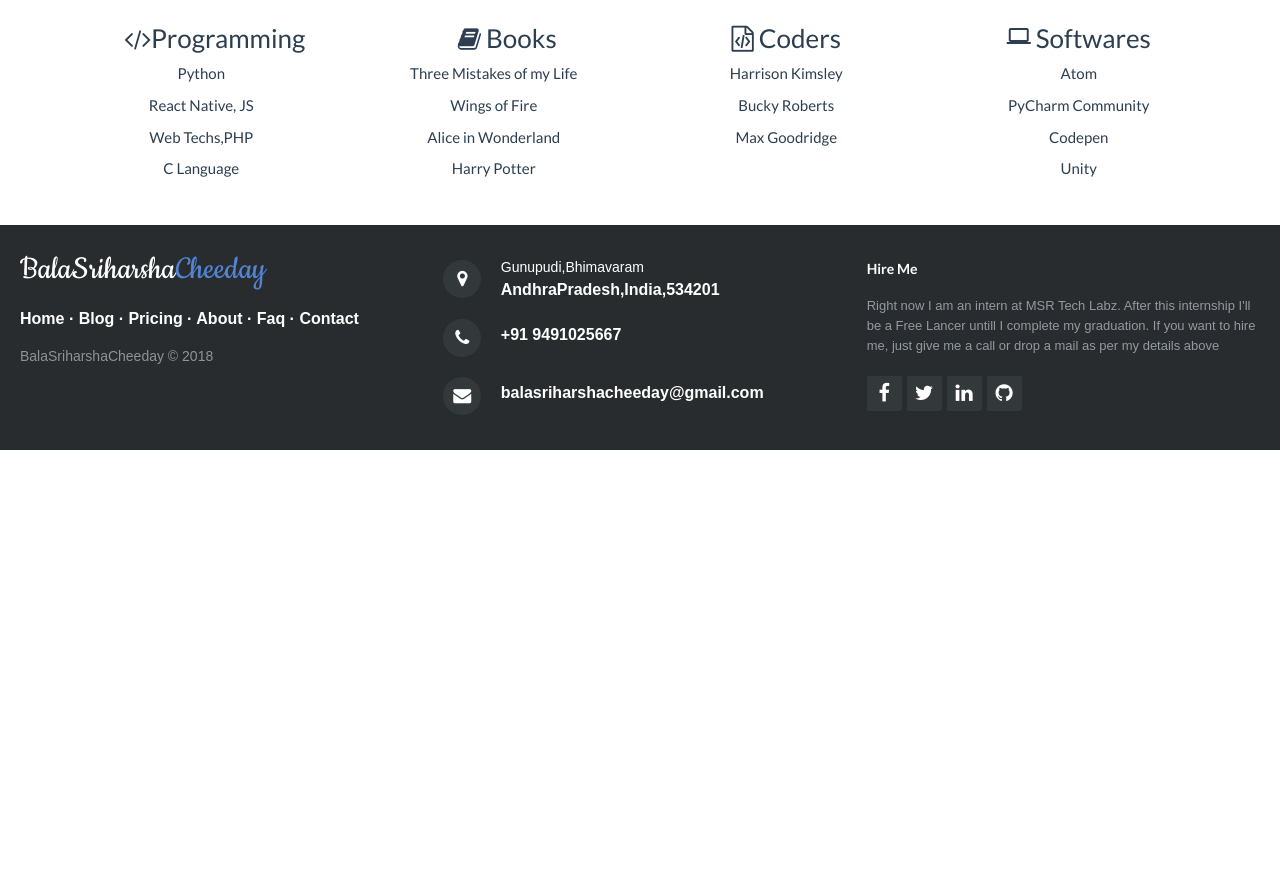
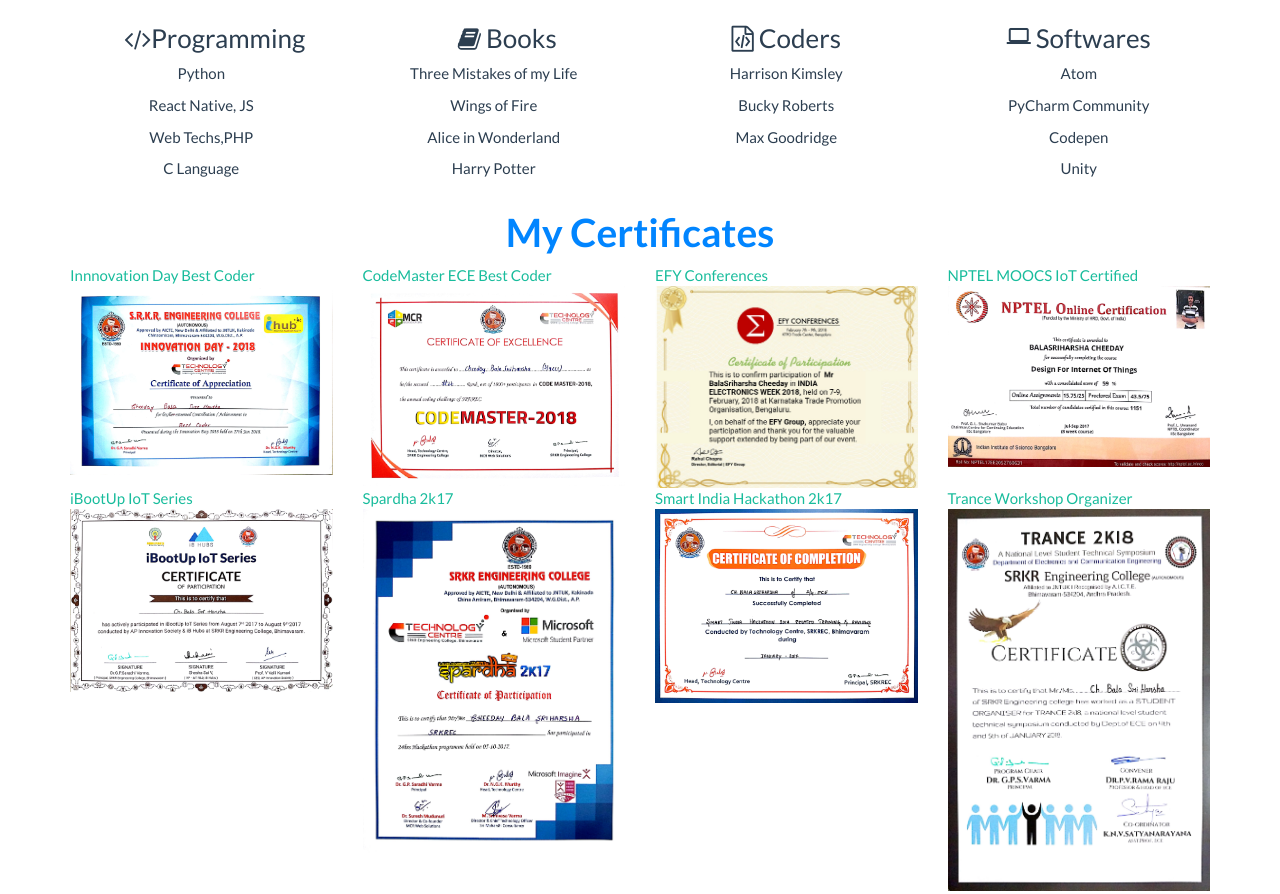
Before and after one commit to BalaSriharsha/balasriharsha.github.io, a plain HTML site: page index.html in a window 1280 px wide. Shown: the part 2606-3500 px from the top of the page. Before the commit the page ends 3056 px from the top, so only its background shows below. Drawn offline with nearby package versions, Linux system fonts and the light colour scheme.

Commit message:
Fifth Commit

```diff
--- a/assets/css/styles.css
+++ b/assets/css/styles.css
@@ -120,3 +120,9 @@ i.fa.fa-bold.home-icon{
   font-size:30px;
   color:rgb(1,245,201);
 }
+
+.certificates{
+  width:200px;
+  height:250px;
+  padding:10px;
+}
--- a/index.html
+++ b/index.html
@@ -11,6 +11,7 @@
     <link rel="stylesheet" href="assets/fonts/material-icons.css">
     <link rel="stylesheet" href="assets/css/styles.css">
     <link rel="stylesheet" href="assets/css/Pretty-Footer.css">
+    <link rel="stylesheet" href="https://cdnjs.cloudflare.com/ajax/libs/lightbox2/2.10.0/css/lightbox.min.css">
 </head>
 
 <body>
@@ -178,6 +179,26 @@
             </div>
         </div>
     </div>
+    <div>
+        <div class="container">
+            <div class="row">
+                <div class="col-md-12">
+                    <h1 class="text-center sec-headings">My Certificates</h1></div>
+            </div>
+            <div class="row">
+                <div class="col-md-3"><a href="Best Coder One.jpg" target="_blank" data-lightbox="certificates">Innnovation Day Best Coder<img class="img-responsive" src="assets/img/Best Coder One.jpg"></a></div>
+                <div class="col-md-3"><a href="Best Coder Two.jpg" target="_blank" data-lightbox="certificates">CodeMaster ECE Best Coder<img class="img-responsive" src="assets/img/Best Coder Two.jpg"></a></div>
+                <div class="col-md-3"><a href="EFY.jpg" target="_blank" data-lightbox="certificates">EFY Conferences<img class="img-responsive" src="assets/img/EFY.jpg"></a></div>
+                <div class="col-md-3"><a href="MOOCS IoT.jpg" target="_blank" data-lightbox="certificates">NPTEL MOOCS IoT Certified<img class="img-responsive" src="assets/img/MOOCS IoT.jpg"></a></div>
+            </div>
+            <div class="row">
+                <div class="col-md-3"><a href="Ibhubs IoT.jpg" target="_blank" data-lightbox="certificates">iBootUp IoT Series<img class="img-responsive" src="assets/img/Ibhubs IoT.jpg"></a></div>
+                <div class="col-md-3"><a href="Spardha Hackathon.jpg" target="_blank" data-lightbox="certificates">Spardha 2k17<img class="img-responsive" src="assets/img/Spardha Hackathon.jpg"></a></div>
+                <div class="col-md-3"><a href="SIH - 2K17.jpg" target="_blank" data-lightbox="certificates">Smart India Hackathon 2k17<img class="img-responsive" src="assets/img/SIH - 2K17.jpg"></a></div>
+                <div class="col-md-3"><a href="Organizer Trance.jpg" target="_blank" data-lightbox="certificates">Trance Workshop Organizer<img class="img-responsive" src="assets/img/Organizer Trance.jpg"></a></div>
+            </div>
+        </div>
+    </div>
     <footer id="contact">
         <div class="row">
             <div class="col-md-4 col-sm-6 footer-navigation">
@@ -206,6 +227,7 @@
     </footer>
     <script src="assets/js/jquery.min.js"></script>
     <script src="assets/bootstrap/js/bootstrap.min.js"></script>
+    <script src="https://cdnjs.cloudflare.com/ajax/libs/lightbox2/2.10.0/js/lightbox-plus-jquery.min.js"></script>
 </body>
 
 </html>
```
Also changed, not shown: assets/img/Best Coder One.jpg (added), assets/img/Best Coder Two.jpg (added), assets/img/EFY.jpg (added), assets/img/Ibhubs IoT.jpg (added), assets/img/MOOCS IoT.jpg (added), assets/img/Organizer Trance.jpg (added), assets/img/SIH - 2K17.jpg (added), assets/img/Spardha Hackathon.jpg (added).
